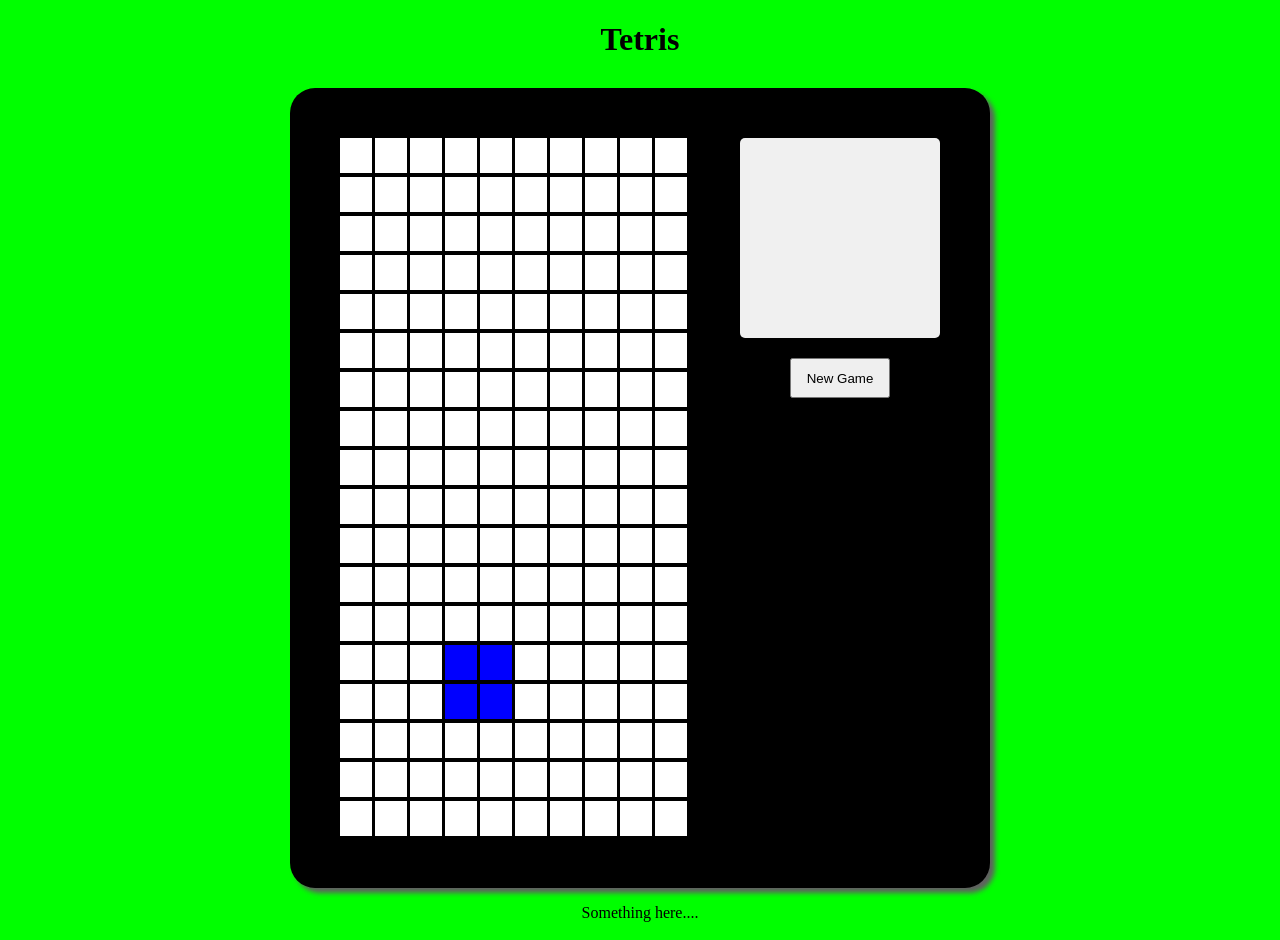
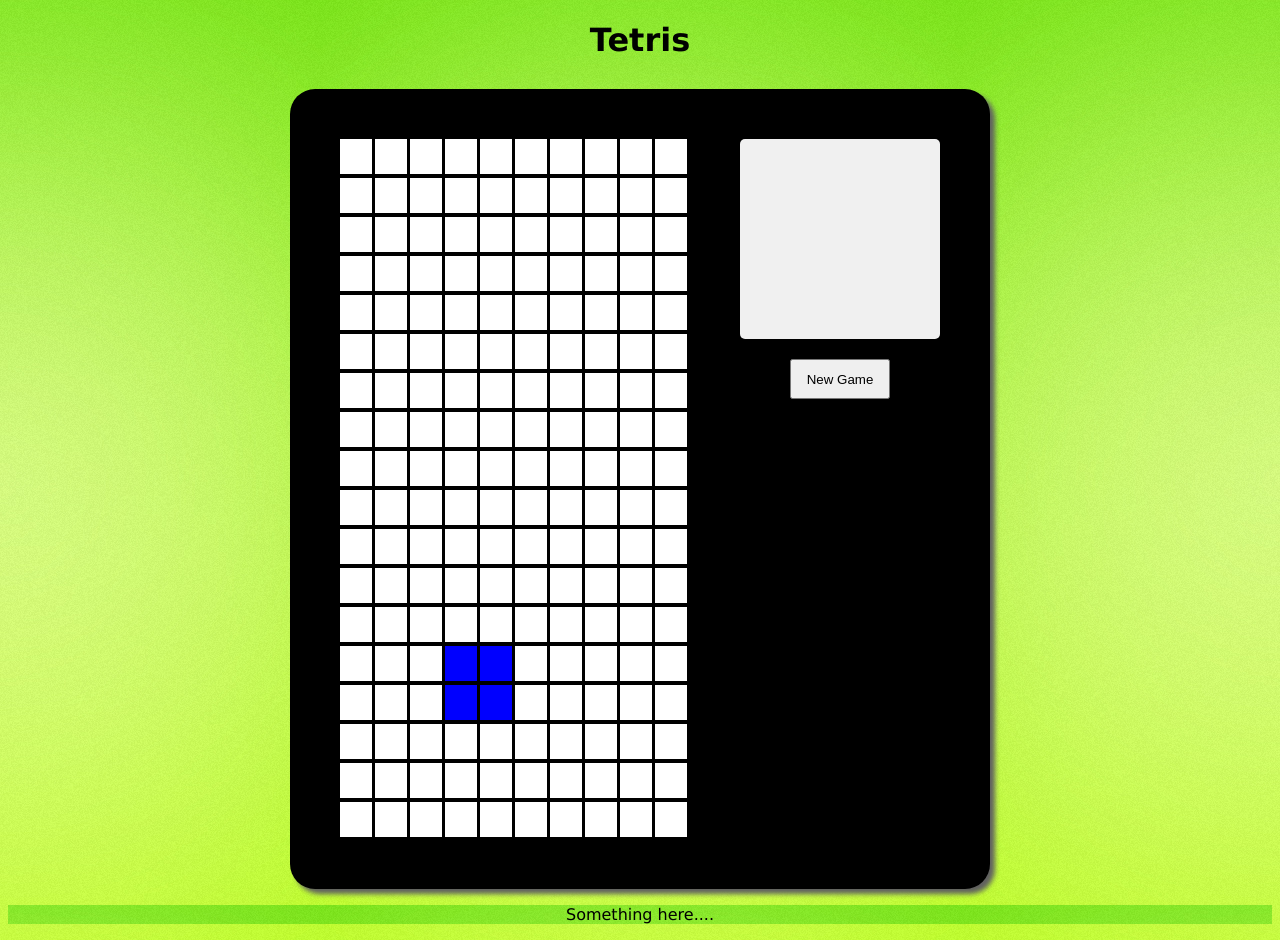
Before and after one commit to eternalearth888/csci445_team, a PHP site: page /tetris.html in a window 1280 px wide. Run offline with PHP 8.4, Linux system fonts and the light colour scheme.

Commit message:
made background.jpg repeat-x in tetris.html

```diff
--- a/unit1_team/css3.css
+++ b/unit1_team/css3.css
@@ -1,5 +1,6 @@
 body, footer{
-	background-color:#00FF00;
+	background: url('images/background.jpg') center top repeat-x;
+	font-family: Verdana, sans-serif;
 	text-align: center;
 }
 
```
